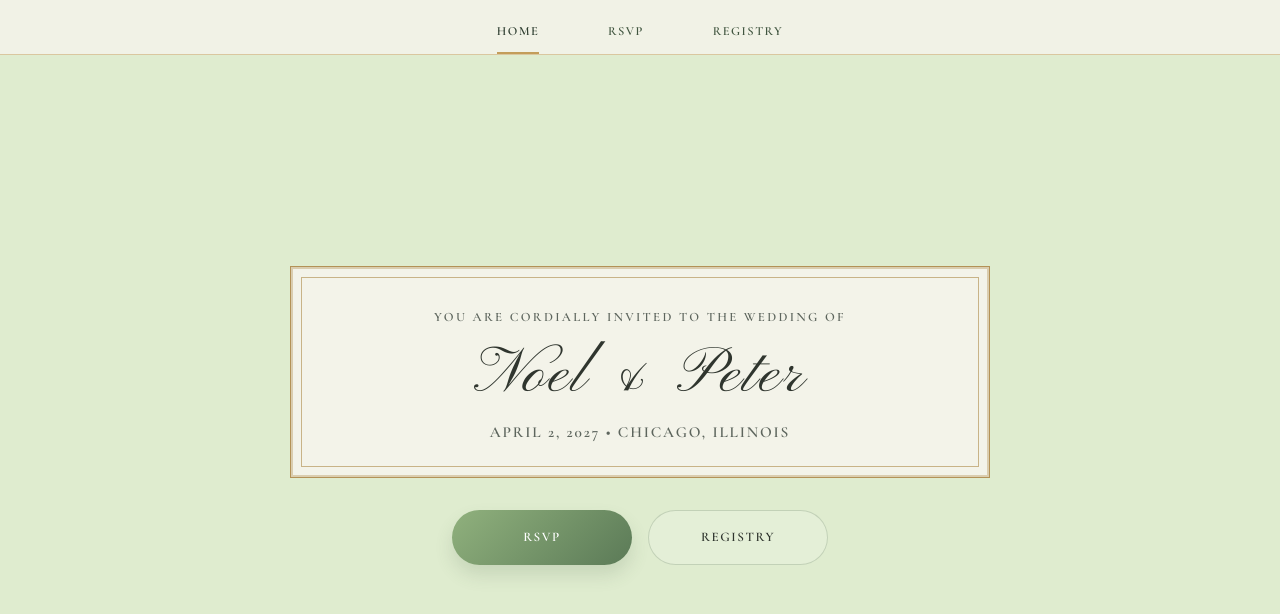
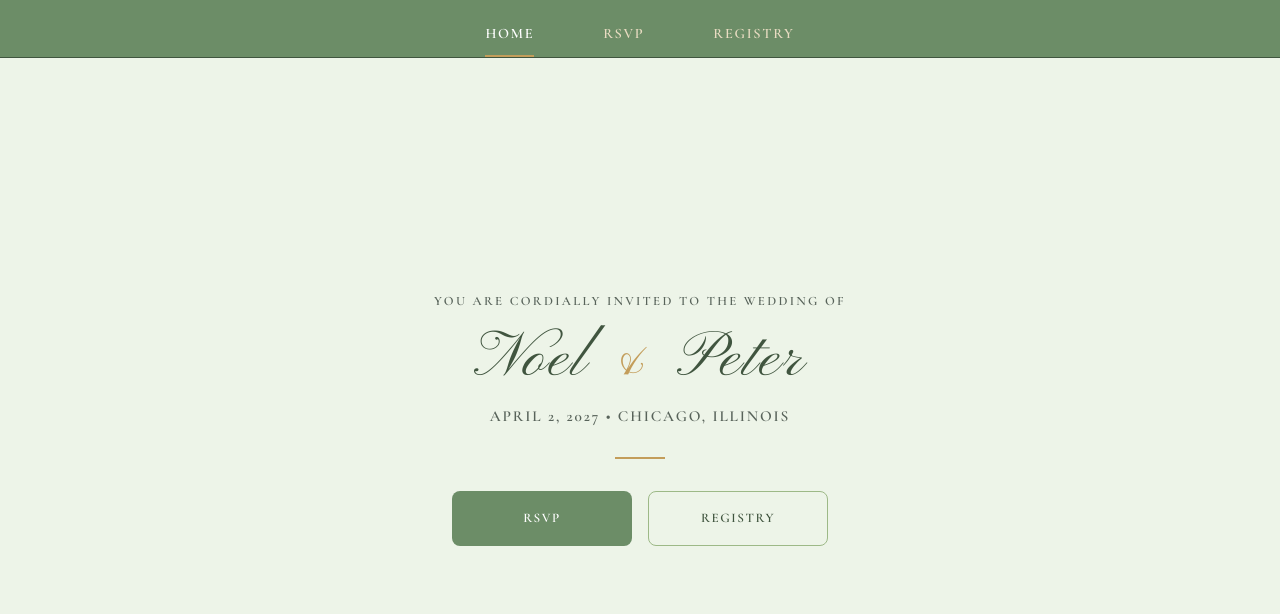
Before and after one commit to claireholmann/noelandpeter, a React (Vite) app: page / in a window 1280 px wide. Shown: the top 614 px of the page. Built offline with nearby package versions, Linux system fonts and the light colour scheme; a web font is replaced by a local one.

Commit message:
possible changes

```diff
--- a/src/App.css
+++ b/src/App.css
@@ -14,7 +14,7 @@
   --gold-400: #c39d5a;
   --paper: rgba(249, 246, 240, 0.82);
   --paper-strong: #f9f5ee;
-  --ink: #2f352e;
+  --ink: var(--sage-700);
   --muted: #58635a;
   --white: #ffffff;
   --font-primary: 'Nicole Fally', 'Cormorant Garamond', Georgia, serif;
@@ -37,7 +37,7 @@ html {
 
 body {
   font-family: var(--font-primary);
-  background-color: var(--sage-200);
+  background-color: var(--sage-100);
   background-attachment: fixed;
   color: var(--ink);
   line-height: 1.6;
@@ -64,8 +64,8 @@ h6 {
 .app-header {
   width: 100%;
   padding: 1rem 1.25rem 0;
-  background: rgba(249, 246, 240, 0.72);
-  border-bottom: 1px solid rgba(195, 157, 90, 0.5);
+  background: var(--sage-600);
+  border-bottom: 1px solid var(--sage-700);
 }
 
 .app-nav {
@@ -79,9 +79,9 @@ h6 {
 .app-nav-link {
   position: relative;
   padding: 0.35rem 0.15rem 0.8rem;
-  color: var(--sage-700);
+  color: var(--gold-200);
   font-family: var(--font-primary);
-  font-size: 0.78rem;
+  font-size: 0.9rem;
   font-weight: 600;
   letter-spacing: 0.12em;
   text-transform: uppercase;
@@ -101,7 +101,7 @@ h6 {
 
 .app-nav-link:hover,
 .app-nav-link.active {
-  color: var(--sage-800);
+  color: var(--white);
 }
 
 .app-nav-link.active::after,
@@ -121,21 +121,21 @@ a:hover {
 
 button {
   border: none;
-  background: linear-gradient(135deg, var(--sage-500), var(--sage-600));
+  background: var(--sage-600);
   color: var(--white);
   padding: 0.85rem 1.5rem;
-  border-radius: 6px;
+  border-radius: 8px;
   cursor: pointer;
   font-family: var(--font-primary);
   font-size: 1rem;
   font-weight: 600;
   letter-spacing: 0.04em;
-  transition: transform 0.2s ease, box-shadow 0.2s ease, opacity 0.2s ease;
+  transition: transform 0.2s ease, box-shadow 0.2s ease, opacity 0.2s ease, background 0.2s ease;
 }
 
 button:hover {
+  background: var(--sage-100);
   transform: translateY(-1px);
-  box-shadow: 0 10px 18px rgba(76, 98, 71, 0.14);
 }
 
 button:disabled {
--- a/src/pages/Home.css
+++ b/src/pages/Home.css
@@ -15,25 +15,7 @@
   justify-content: center;
   text-align: center;
   gap: 2rem;
-  color: #2f352e;
-}
-
-.paper-card {
-  width: min(100%, 700px);
-  background: rgba(249, 246, 240, 0.8);
-  border: 1px solid rgba(176, 142, 80, 0.95);
-  box-shadow: inset 0 0 0 2px rgba(176, 142, 80, 0.38);
-  padding: 2.5rem 2rem 2rem;
-  position: relative;
-}
-
-.paper-card::before,
-.paper-card::after {
-  content: '';
-  position: absolute;
-  inset: 10px;
-  border: 1px solid rgba(176, 142, 80, 0.4);
-  pointer-events: none;
+  color: var(--ink);
 }
 
 .title-block {
@@ -47,7 +29,7 @@
   font-size: 0.8rem;
   letter-spacing: 0.18em;
   text-transform: uppercase;
-  color: #5d655d;
+  color: var(--muted);
   font-weight: 600;
 }
 
@@ -57,7 +39,7 @@
   line-height: 0.9;
   font-weight: 400;
   letter-spacing: 0.04em;
-  color: #2f352e;
+  color: var(--ink);
 }
 
 .home-name {
@@ -68,7 +50,7 @@
   display: inline-block;
   font-family: var(--font-script);
   font-size: 0.9em;
-  color: #2f352e;
+  color: var(--gold-400);
   margin: 0 0.2rem;
 }
 
@@ -78,8 +60,15 @@
   font-size: clamp(0.82rem, 1.2vw, 1rem);
   letter-spacing: 0.12em;
   text-transform: uppercase;
-  color: #5d655d;
+  color: var(--muted);
   font-weight: 600;
+}
+
+.home-divider {
+  width: 50px;
+  height: 2px;
+  background: var(--gold-400);
+  margin: 1.75rem auto 0;
 }
 
 .home-nav {
@@ -95,13 +84,13 @@
   justify-content: center;
   min-width: 180px;
   padding: 1rem 2rem;
-  border-radius: 999px;
+  border-radius: 8px;
   font-family: var(--font-primary);
   font-size: 0.82rem;
   font-weight: 600;
   letter-spacing: 0.12em;
   text-transform: uppercase;
-  transition: transform 0.2s ease, opacity 0.2s ease;
+  transition: transform 0.2s ease, opacity 0.2s ease, background 0.2s ease;
 }
 
 .nav-button:hover {
@@ -109,24 +98,24 @@
 }
 
 .rsvp-btn {
-  background: linear-gradient(135deg, #90b17d, #5b7a57);
-  color: #fff;
-  box-shadow: 0 10px 18px rgba(77, 100, 74, 0.16);
+  background: var(--sage-600);
+  color: var(--white);
+}
+
+.rsvp-btn:hover {
+  background: var(--sage-600);
+  color: var(--white);
 }
 
 .registry-btn {
-  background: rgba(255, 255, 255, 0.18);
-  color: #2f352e;
-  border: 1px solid rgba(91, 122, 87, 0.25);
+  background: transparent;
+  color: var(--ink);
+  border: 1px solid var(--sage-500);
 }
 
 @media (max-width: 520px) {
   .home-container {
     padding: 2.25rem 1rem 2rem;
-  }
-
-  .paper-card {
-    padding: 2rem 1.25rem 1.5rem;
   }
 
   .home-content {
--- a/src/pages/Home.jsx
+++ b/src/pages/Home.jsx
@@ -5,7 +5,6 @@ function Home() {
   return (
     <div className="home-container">
       <div className="home-content">
-        <div className="paper-card">
         <div className="title-block">
           <p className="invitation-kicker">You are cordially invited to the wedding of</p>
           <h1 className="home-title">
@@ -14,7 +13,7 @@ function Home() {
             <span className="home-name">Peter</span>
           </h1>
           <p className="home-subtitle">April 2, 2027 • Chicago, Illinois</p>
-          </div>
+          <div className="home-divider" />
         </div>
 
         <div className="home-nav">
--- a/src/pages/RSVP.css
+++ b/src/pages/RSVP.css
@@ -11,9 +11,6 @@
   margin: 0 auto;
   padding: 2.5rem 1.5rem 1.75rem;
   text-align: center;
-  background: rgba(249, 246, 240, 0.8);
-  border: 1px solid rgba(195, 157, 90, 0.9);
-  box-shadow: inset 0 0 0 2px rgba(195, 157, 90, 0.28);
   width: 100%;
 }
 
@@ -24,8 +21,7 @@
   font-weight: 600;
   letter-spacing: 0.08em;
   text-transform: none;
-  color: var(--sage-800);
-  margin-bottom: 0.75rem;
+  color: var(--sage-700);
 }
 
 .page-hero-title {
@@ -33,24 +29,22 @@
   font-size: clamp(2.9rem, 5vw, 4.5rem);
   font-weight: 600;
   letter-spacing: 0.02em;
-  color: var(--sage-800);
+  color: var(--sage-700);
   margin: 0;
 }
 
 .invite-detail-note {
-  margin: 0.3rem auto 0;
-  color: var(--sage-800);
+  color: var(--sage-700);
   font-family: var(--font-primary);
   font-size: 1.2rem;
   line-height: 1.3;
-  font-style: italic;
 }
 
 .page-hero-divider {
-  width: 120px;
+  width: 50px;
   height: 2px;
-  background: linear-gradient(90deg, rgba(195, 157, 90, 0.6), rgba(195, 157, 90, 0.95));
-  margin: 1rem auto 0;
+  background: var(--gold-400);
+  margin: 1.5rem auto 0;
 }
 
 .rsvp-lookup,
@@ -67,7 +61,7 @@
 }
 
 .lookup-error {
-  color: var(--sage-800);
+  color: var(--sage-700);
   font-size: 0.9rem;
   margin: 0.5rem 0 1rem;
 }
@@ -84,7 +78,7 @@
   font-weight: 700;
   letter-spacing: 0.13em;
   text-transform: uppercase;
-  color: var(--sage-800);
+  color: var(--sage-700);
 }
 
 .form-group input,
@@ -94,7 +88,7 @@
   background: rgba(255, 255, 255, 0.7);
   border: 1.5px solid rgba(89, 117, 90, 0.18);
   border-radius: 6px;
-  color: var(--sage-800);
+  color: var(--sage-700);
   font-family: inherit;
   font-size: 1rem;
 }
@@ -115,9 +109,9 @@
 .search-button {
   flex-shrink: 0;
   padding: 0.8rem 1.25rem;
-  background: linear-gradient(135deg, var(--sage-500), var(--sage-600));
+  background: var(--sage-600);
   color: var(--white);
-  border-radius: 6px;
+  border-radius: 8px;
   font-family: var(--font-primary);
   font-size: 0.8rem;
   font-weight: 700;
@@ -126,7 +120,7 @@
 }
 
 .search-button:hover:not(:disabled) {
-  background: linear-gradient(135deg, var(--sage-600), var(--sage-700));
+  background: var(--sage-700);
 }
 
 .search-button:disabled {
@@ -139,7 +133,7 @@
   align-items: center;
   gap: 0.6rem;
   margin-top: 0.85rem;
-  color: var(--sage-800);
+  color: var(--sage-700);
   font-size: 0.82rem;
   font-weight: 600;
 }
@@ -172,7 +166,7 @@
   font-weight: 700;
   letter-spacing: 0.14em;
   text-transform: uppercase;
-  color: var(--sage-800);
+  color: var(--sage-700);
 }
 
 .result-card {
@@ -186,19 +180,17 @@
   border: 1px solid rgba(89, 117, 90, 0.14);
   cursor: pointer;
   text-align: left;
-  transition: border-color 0.2s ease, transform 0.2s ease, box-shadow 0.2s ease;
+  transition: box-shadow 0.2s ease;
 }
 
 .result-card:hover {
-  border-color: rgba(89, 117, 90, 0.25);
-  transform: translateY(-1px);
-  box-shadow: 0 10px 18px rgba(80, 107, 75, 0.05);
+  box-shadow: 0 10px 18px rgba(80, 107, 75, 0.12);
 }
 
 .result-name {
   font-family: var(--font-primary);
   font-size: 1.7rem;
-  color: var(--sage-800);
+  color: var(--sage-700);
 }
 
 .result-more-button {
@@ -206,7 +198,7 @@
   border: 1px solid rgba(89, 117, 90, 0.2);
   border-radius: 10px;
   background: rgba(255, 255, 255, 0.8);
-  color: var(--sage-800);
+  color: var(--sage-700);
   font-family: var(--font-primary);
   font-size: 1.1rem;
   letter-spacing: 0.05em;
@@ -215,7 +207,7 @@
 
 .result-more-button:hover {
   border-color: rgba(89, 117, 90, 0.35);
-  color: var(--sage-800);
+  color: var(--sage-700);
 }
 
 .invite-summary {
@@ -231,7 +223,7 @@
 
 .invite-summary p {
   margin: 0;
-  color: var(--sage-800);
+  color: var(--sage-700);
   font-family: var(--font-primary);
   font-size: 1.8rem;
   line-height: 1.5;
@@ -240,7 +232,7 @@
 .change-name-btn {
   background: none;
   border: none;
-  color: var(--sage-800);
+  color: var(--sage-700);
   font-family: var(--font-primary);
   font-size: 0.75rem;
   font-weight: 700;
@@ -353,7 +345,7 @@
 .yn-option:hover {
   border-color: var(--gold-200);
   background: rgba(233, 220, 194, 0.25);
-  color: var(--sage-800);
+  color: var(--sage-700);
 }
 
 .yn-option:has(input:focus-visible) {
@@ -419,9 +411,9 @@
   width: 100%;
   margin-top: 1rem;
   padding: 1rem 1.2rem;
-  background: linear-gradient(135deg, var(--sage-500), var(--sage-600));
+  background: var(--sage-600);
   color: var(--white);
-  border-radius: 6px;
+  border-radius: 8px;
   font-family: var(--font-primary);
   font-size: 0.82rem;
   letter-spacing: 0.16em;
@@ -429,7 +421,7 @@
 }
 
 .submit-button:hover:not(:disabled) {
-  background: linear-gradient(135deg, var(--sage-600), var(--sage-700));
+  background: var(--sage-700);
 }
 
 .success-message {
@@ -446,7 +438,7 @@
   height: 52px;
   margin: 0 auto 1rem;
   border-radius: 50%;
-  background: linear-gradient(135deg, var(--sage-500), var(--sage-600));
+  background: var(--sage-600);
 }
 
 .success-icon svg {
--- a/src/pages/Registry.css
+++ b/src/pages/Registry.css
@@ -12,9 +12,6 @@
   margin: 0 auto;
   padding: 2.5rem 1.5rem 1.75rem;
   text-align: center;
-  background: rgba(249, 246, 240, 0.8);
-  border: 1px solid rgba(195, 157, 90, 0.9);
-  box-shadow: inset 0 0 0 2px rgba(195, 157, 90, 0.28);
 }
 
 .page-hero-title {
@@ -22,15 +19,15 @@
   font-size: clamp(2.9rem, 5vw, 4.4rem);
   font-weight: 600;
   letter-spacing: 0.03em;
-  color: var(--sage-800);
+  color: var(--sage-700);
   margin: 0;
 }
 
 .page-hero-divider {
-  width: 120px;
+  width: 50px;
   height: 2px;
-  background: linear-gradient(90deg, rgba(195, 157, 90, 0.6), rgba(195, 157, 90, 0.95));
-  margin: 1rem auto 0;
+  background: var(--gold-400);
+  margin: 1.5rem auto 0;
 }
 
 .registry-content {
@@ -41,6 +38,8 @@
 
 .registry-grid {
   margin-top: 2rem;
+  display: flex;
+  justify-content: center;
 }
 
 .registry-card {
@@ -49,9 +48,12 @@
   align-items: center;
   text-align: center;
   gap: 0.7rem;
-  padding: 2rem 1.5rem;
-  background: rgba(255, 255, 255, 0.2);
+  width: 100%;
+  max-width: 220px;
+  padding: 1rem 2rem;
+  background: var(--sage-600);
   border: 1px solid rgba(89, 117, 90, 0.12);
+  border-radius: 10px;
   transition: transform 0.2s ease, box-shadow 0.2s ease, border-color 0.2s ease;
 }
 
@@ -62,7 +64,7 @@
 }
 
 .registry-cta {
-  color: var(--sage-700);
+  color: var(--white);
   font-family: var(--font-primary);
   font-size: 0.82rem;
   font-weight: 600;
@@ -71,7 +73,7 @@
 }
 
 .registry-card:hover .registry-cta {
-  color: var(--sage-800);
+  color: var(--white);
 }
 
 @media (max-width: 600px) {
@@ -82,6 +84,4 @@
   .page-hero {
     padding: 1.5rem 1rem 1.25rem;
   }
-
-  .registry-card { padding: 1.5rem 1rem; }
 }
```
Lines whose indentation alone changed are shown as unchanged.
